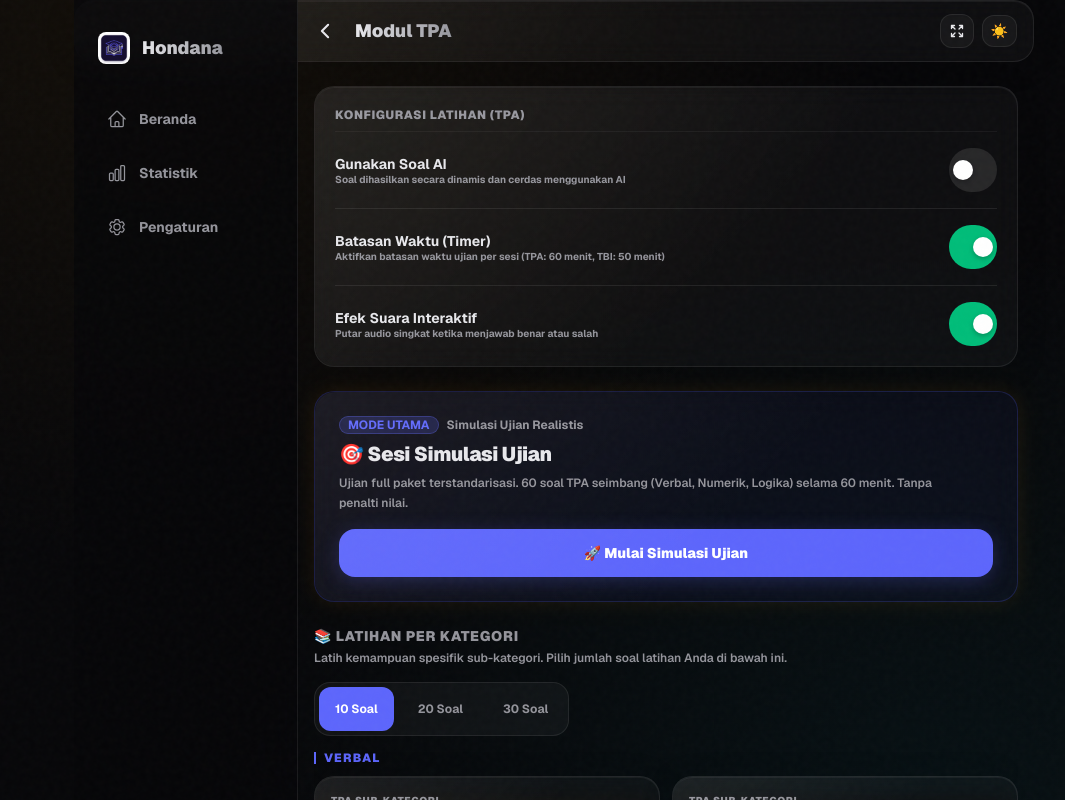
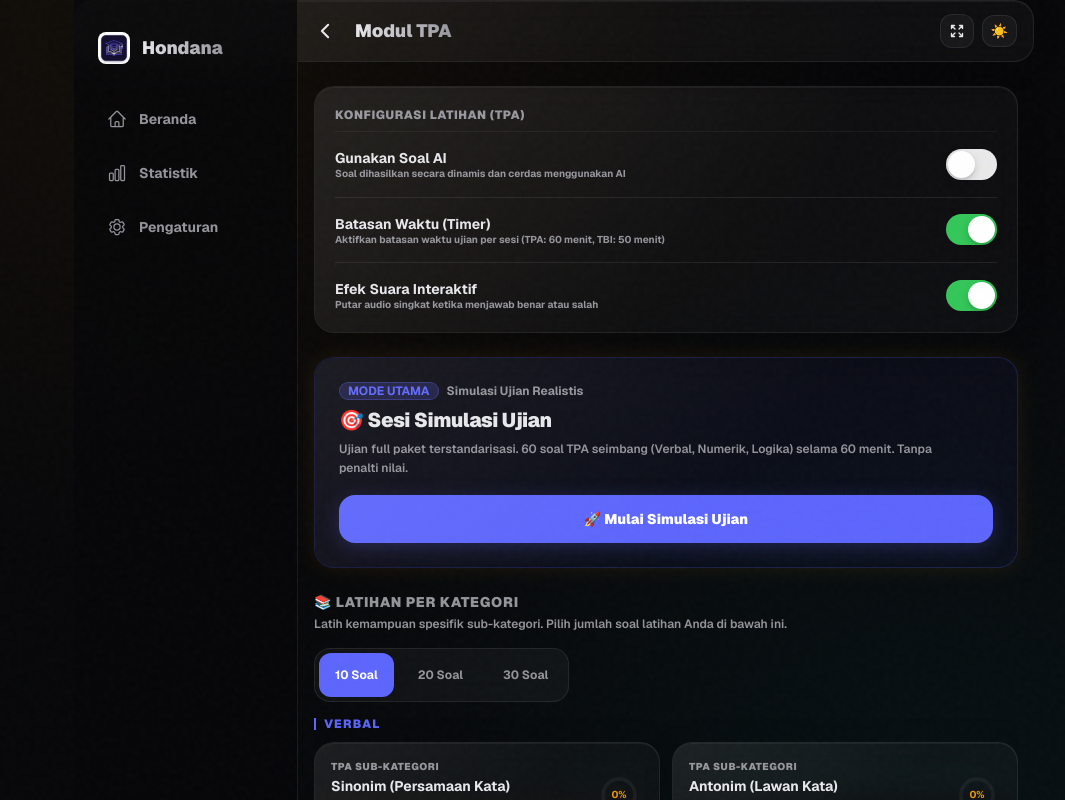
Before and after one commit to LoLyeah/Hondana, a Next.js app: page /kategori in a window 1280 px wide. Shown: the top 800 px of the page, without its empty margins (86-1151 px from the left). Built offline with nearby package versions, Linux system fonts and the light colour scheme.

Commit message:
style: upgrade toggle switch to premium Apple-style and fix circular layout distortion

```diff
--- a/components/ToggleSwitch.tsx
+++ b/components/ToggleSwitch.tsx
@@ -23,10 +23,11 @@
       aria-label={ariaLabel}
       disabled={disabled}
       onClick={onClick}
-      className={`relative inline-flex h-7 w-12 shrink-0 cursor-pointer items-center rounded-full p-1 transition-colors duration-200 ease-in-out outline-none focus:outline-none focus-visible:ring-2 focus-visible:ring-accent focus-visible:ring-offset-2 focus-visible:ring-offset-gray-950 ${
+      style={{ minInlineSize: 'auto', minBlockSize: 'auto' }}
+      className={`relative inline-flex h-[31px] w-[51px] shrink-0 cursor-pointer items-center rounded-full p-[2px] transition-colors duration-250 ease-in-out outline-none focus:outline-none focus-visible:ring-2 focus-visible:ring-accent focus-visible:ring-offset-2 focus-visible:ring-offset-gray-950 ${
         isOn
-          ? 'bg-success'
-          : 'bg-white/10 dark:bg-white/5'
+          ? 'bg-[#34C759] dark:bg-[#30D158]'
+          : 'bg-[#E9E9EA] dark:bg-[#39393D]'
       } ${
         disabled
           ? 'opacity-40 cursor-not-allowed'
@@ -36,7 +37,7 @@
       <motion.span
         animate={{ x: isOn ? 20 : 0 }}
         transition={{ type: 'spring', stiffness: 500, damping: 30 }}
-        className="pointer-events-none block h-5 w-5 rounded-full bg-white shadow-[0_2px_5px_rgba(0,0,0,0.25)]"
+        className="pointer-events-none block h-[27px] w-[27px] rounded-full bg-white shadow-[0_3px_8px_rgba(0,0,0,0.15),0_3px_1px_rgba(0,0,0,0.06),0_0_1px_rgba(0,0,0,0.04)]"
       />
     </button>
   );
```
